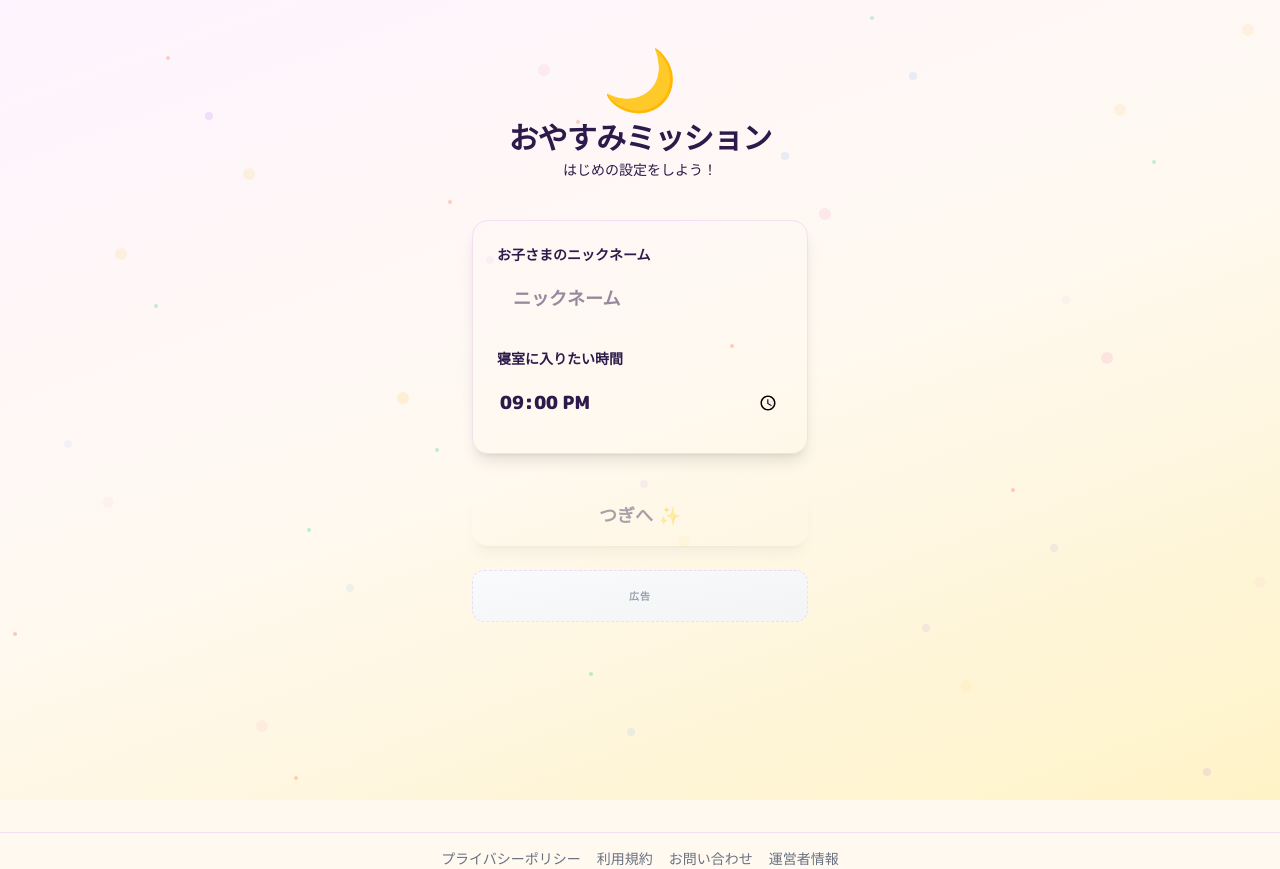
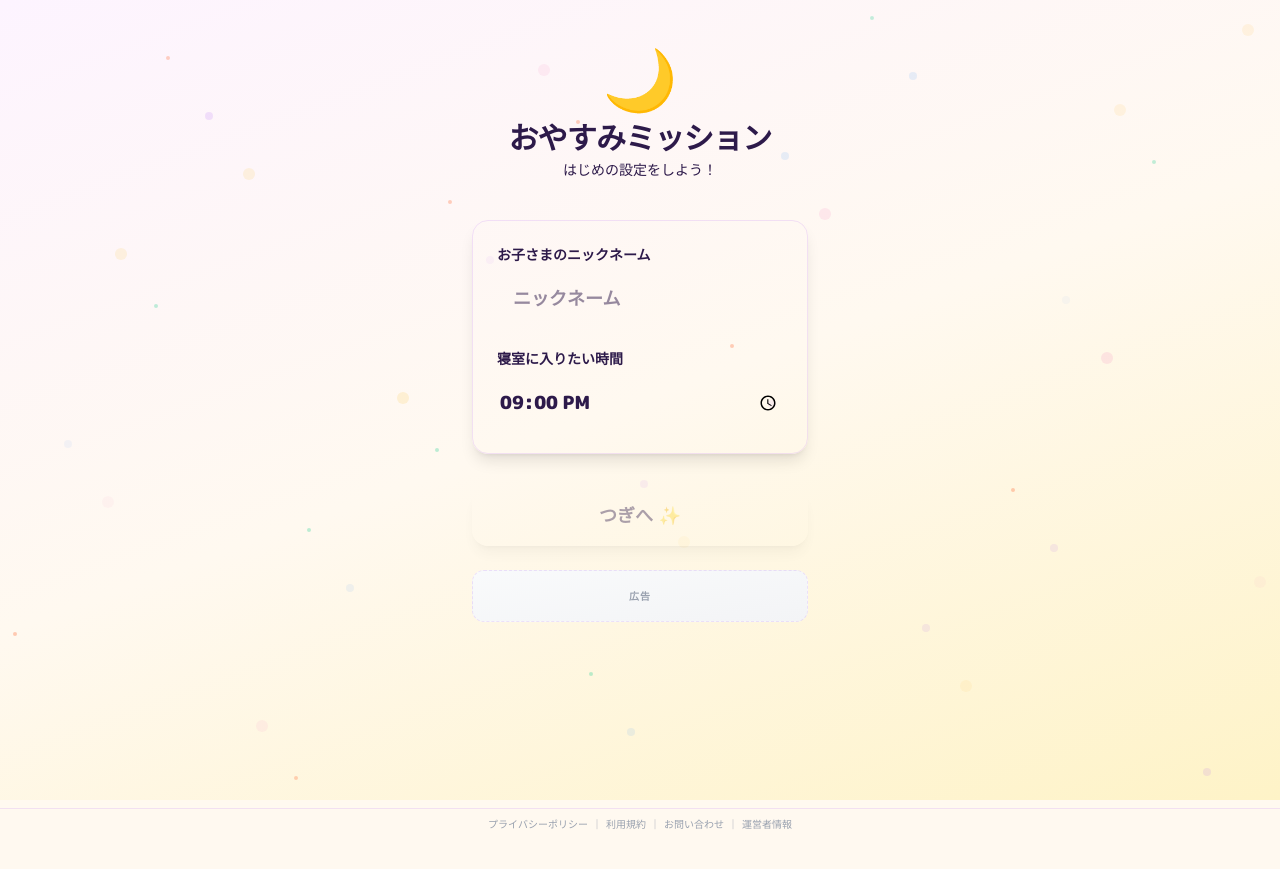
Before and after one commit to gua938646-source/gua938646-source-one_ope_shireito_0001, a React (Vite) app: page / in a window 1280 px wide. After the commit the page ends 840 px from the top, so only its background shows below. Built offline with nearby package versions, Linux system fonts and the light colour scheme.

Commit message:
Update App.tsx

```diff
--- a/src/app/App.tsx
+++ b/src/app/App.tsx
@@ -724,44 +724,47 @@ export default function App() {
       </div>
 
 {/*以下　ブログページと連携*/}
-<footer className="mt-8 border-t pt-4 text-center text-sm text-gray-500">
+<footer className="mt-2 border-t pt-2 pb-2 text-center text-[10px] text-gray-400">
   <a
     href="https://bread-ear.com/privacy-policy/"
     target="_blank"
     rel="noopener noreferrer"
-    className="mx-2 hover:underline"
+    className="mx-1 hover:underline"
   >
     プライバシーポリシー
   </a>
+  <span>｜</span>
 
   <a
     href="https://bread-ear.com/terms/"
     target="_blank"
     rel="noopener noreferrer"
-    className="mx-2 hover:underline"
+    className="mx-1 hover:underline"
   >
     利用規約
   </a>
+  <span>｜</span>
 
   <a
     href="https://bread-ear.com/contact/"
     target="_blank"
     rel="noopener noreferrer"
-    className="mx-2 hover:underline"
+    className="mx-1 hover:underline"
   >
     お問い合わせ
   </a>
+  <span>｜</span>
 
   <a
     href="https://bread-ear.com/profile/"
     target="_blank"
     rel="noopener noreferrer"
-    className="mx-2 hover:underline"
+    className="mx-1 hover:underline"
   >
     運営者情報
   </a>
 </footer>
-{/*ここまで↑*/}
+      {/*ここまで↑*/}
 
 
     </div>
```
